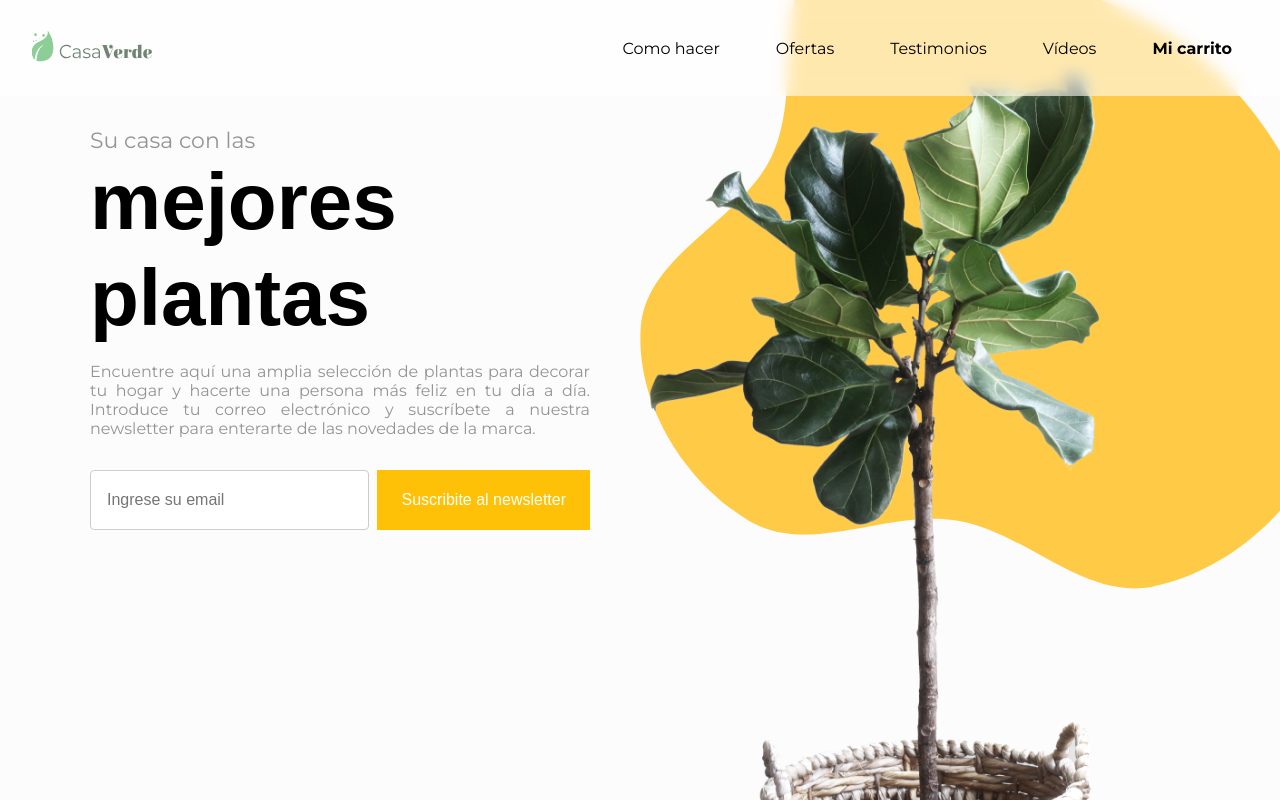
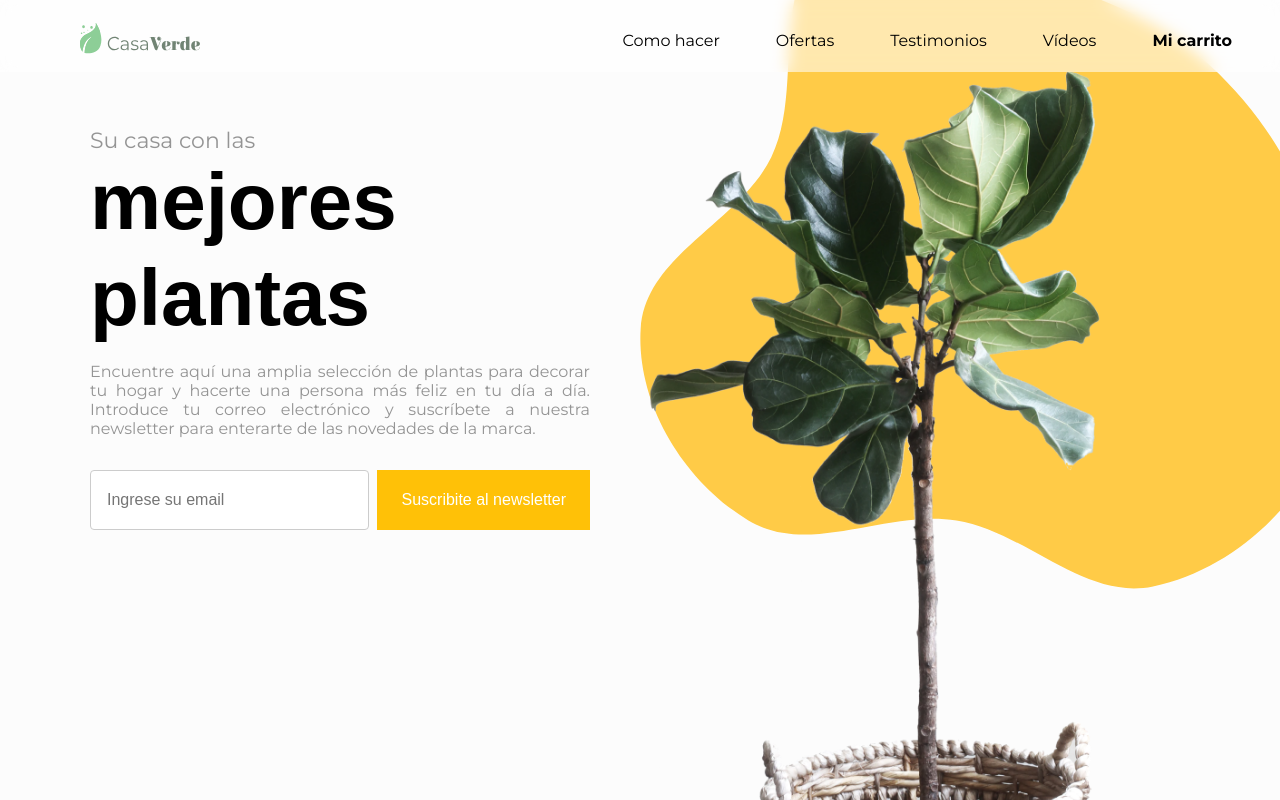
Before and after one commit to GuadalupePorra/CasaVerde, a Next.js app: page / in a window 1280 px wide. Shown: the top 800 px of the page. Built offline with nearby package versions, Linux system fonts and the light colour scheme; no server answers; a web font is replaced by a local one.

Commit message:
Update styles.ts

```diff
--- a/src/Components/Menu/styles.ts
+++ b/src/Components/Menu/styles.ts
@@ -8,7 +8,7 @@ export const Header = styled.header`
   top: 0;
   left: 0;
   width: 100%;
-  padding: 1rem 2rem;
+  padding: 0.5rem 2rem 0rem 5rem;
   background-color: rgba(255, 255, 255, 0.56);
   backdrop-filter: blur(8px);
   z-index: 10;
```
